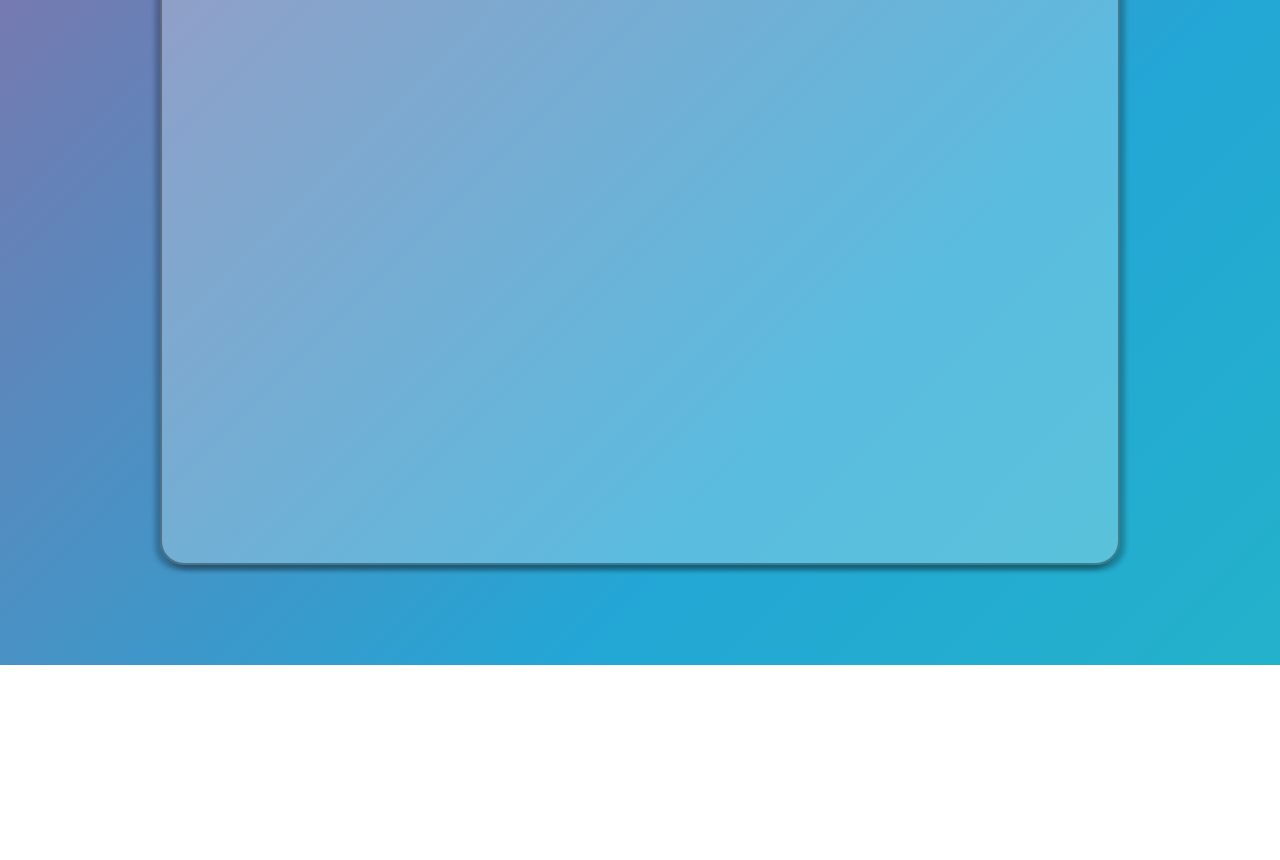
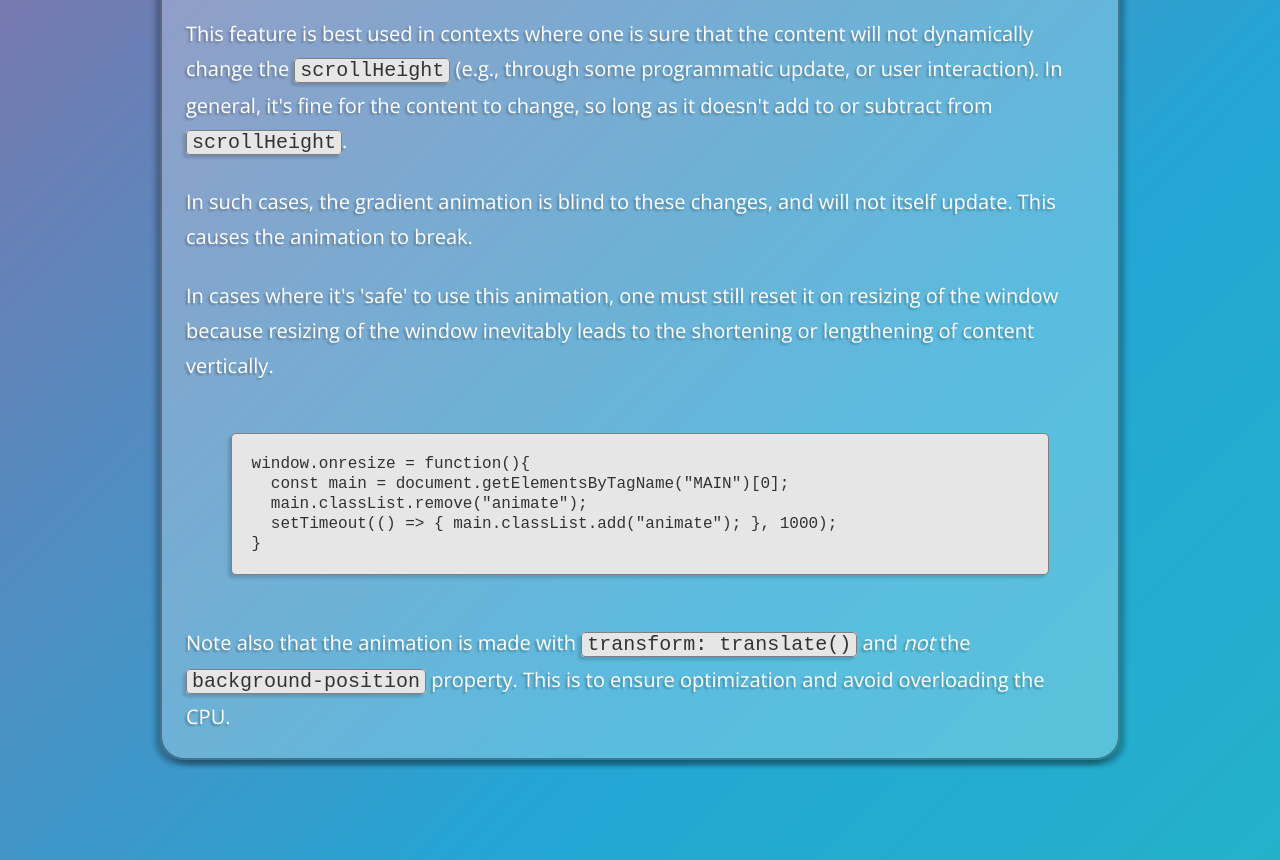
Before and after one commit to DavidCodina/background-gradient-animation, a plain HTML site: page index.html in a window 1280 px wide. Shown: the part 235-1095 px from the top of the page. Before the commit the page ends 900 px from the top, so only its background shows below. Drawn offline with nearby package versions, Linux system fonts and the light colour scheme.

Commit message:
Added a description of the feature.

```diff
--- a/index.html
+++ b/index.html
@@ -14,6 +14,32 @@
   <main class="animate">
     <article class="article">
       <h2 class="fancy-h2">About this Demo:</h2>
+
+      <p>This feature is best used in contexts where one is sure that the content
+      will not dynamically change the <code>scrollHeight</code> (e.g., through some programmatic update,
+      or user interaction). In general, it's fine for the content to change, so long as it doesn't
+      add to or subtract from <code>scrollHeight</code>.</p>
+
+
+      <p>In such cases, the gradient animation is blind to these changes, and will not itself
+      update. This causes the animation to break.</p>
+
+
+      <p>In cases where it's 'safe' to use this animation, one must still reset it on resizing
+      of the window because resizing of the window inevitably leads to the shortening or
+      lengthening of content vertically.</p>
+
+      <pre><code>
+  window.onresize = function(){
+    const main = document.getElementsByTagName("MAIN")[0];
+    main.classList.remove("animate");
+    setTimeout(() => { main.classList.add("animate"); }, 1000);
+  }
+      </code></pre>
+
+      <p>Note also that the animation is made with <code>transform: translate()</code> and
+      <em>not</em> the <code>background-position</code> property. This is to ensure optimization and avoid
+      overloading the CPU.</p>
     </article>
   </main>
 
--- a/styles/style.css
+++ b/styles/style.css
@@ -19,6 +19,24 @@ body { /* This is overwrites custom-reset-2019.css */
   z-index: 1;
 }
 
+.article p {
+  color: white;
+  font-size: 20px;
+  text-shadow: -2px 2px 2px rgba(0,0,0,0.25);
+}
+
+.article p code {
+  text-shadow: none;
+}
+
+pre {
+  box-shadow: -3px 3px 3px rgba(0,0,0,0.15);
+}
+
+code:not(pre code) {
+  box-shadow: -3px 3px 3px rgba(0,0,0,0.15);
+}
+
 .fancy-h1 {
   margin: 0;
   padding: 0;
@@ -32,7 +50,6 @@ body { /* This is overwrites custom-reset-2019.css */
   -webkit-text-stroke-color: #61DAFB;
   text-shadow: -5px 5px 5px rgba(0,0,0,0.35);
 }
-
 
 .fancy-h2 {
   color: snow;
```
